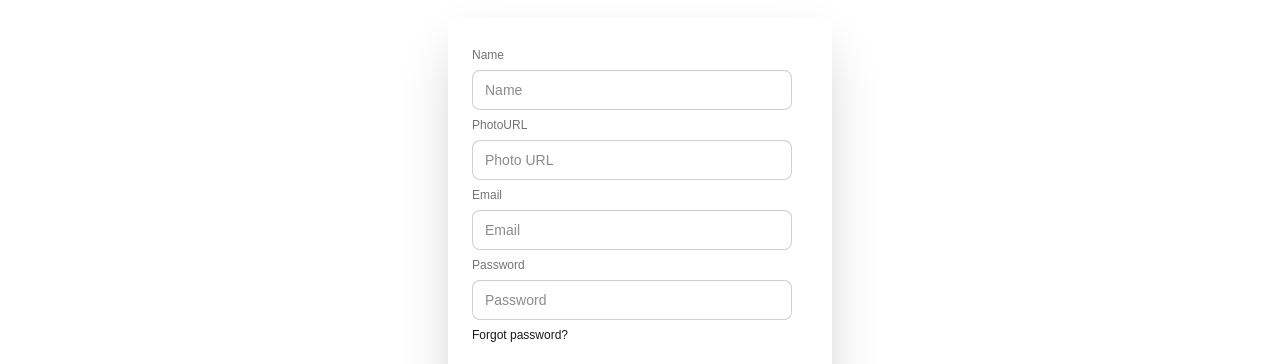
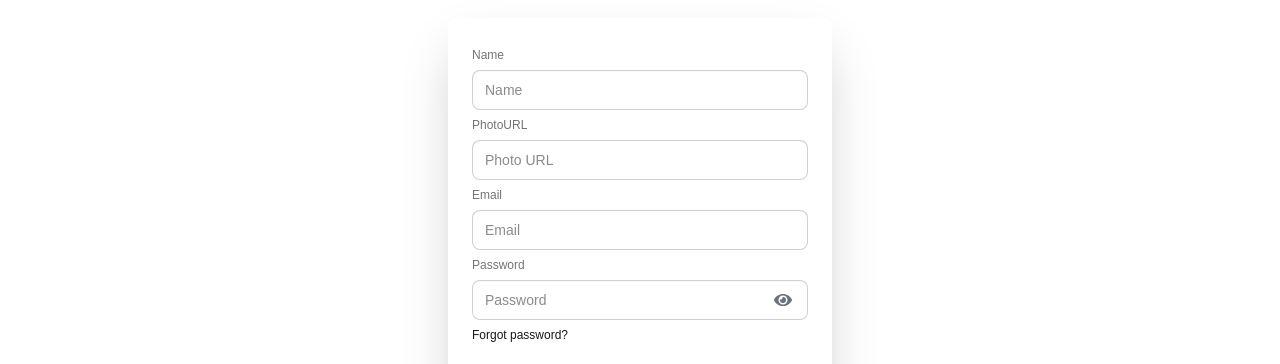
Before and after one commit to himel2535/ai-model-inventory-manager-client, a React (Vite) app: page /register in a window 1280 px wide. Shown: the part 230-594 px from the top of the page. Built offline with nearby package versions, Linux system fonts and the light colour scheme; no server answers.

Commit message:
added show icon on password

```diff
--- a/package.json
+++ b/package.json
@@ -16,6 +16,7 @@
     "lottie-react": "^2.4.1",
     "react": "^19.1.1",
     "react-dom": "^19.1.1",
+    "react-icons": "^5.5.0",
     "react-loader-spinner": "^8.0.0",
     "react-router": "^7.9.5",
     "react-toastify": "^11.0.5",
--- a/src/components/Login.jsx
+++ b/src/components/Login.jsx
@@ -3,12 +3,18 @@ import { Link, useLocation, useNavigate } from "react-router";
 import { AuthContext } from "../contexts/AuthContext";
 import { toast } from "react-toastify";
 import LoadingLine from "../components/LoadingLine";
+import { FaEye, FaEyeSlash } from "react-icons/fa";
 
 const Login = () => {
   const { signInWithGoogle, signInUser } = use(AuthContext);
   const [submitting, setSubmitting] = useState(false);
+  const [showPassword, setShowPassword] = useState(false);
   const navigate = useNavigate();
   const location = useLocation();
+
+  const togglePasswordVisibility = () => {
+    setShowPassword(!showPassword);
+  };
 
   // ----Email Sign In----
   const handleSignIn = (e) => {
@@ -63,19 +69,29 @@ const Login = () => {
               <input
                 type="email"
                 name="email"
-                className="input rounded-lg focus:border-0 focus:outline-gray-200"
+                className="input rounded-lg focus:border-0 focus:outline-gray-200 block w-full"
                 placeholder="Email"
                 required
               />
 
               <label className="label">Password</label>
-              <input
-                type="password"
-                name="password"
-                className="input rounded-lg focus:border-0 focus:outline-gray-200"
-                placeholder="Password"
-                required
-              />
+
+              <div className="relative">
+                <input
+                  type={showPassword ? "text" : "password"}
+                  name="password"
+                  className="input rounded-lg focus:border-0 focus:outline-gray-200 block w-full pr-10"
+                  placeholder="Password"
+                  required
+                />
+
+                <span
+                  className="absolute inset-y-0 right-0 pr-3 flex items-center cursor-pointer text-gray-500 hover:text-gray-700"
+                  onClick={togglePasswordVisibility}
+                >
+                  {showPassword ? <FaEyeSlash /> : <FaEye />}
+                </span>
+              </div>
 
               <div>
                 <a className="link link-hover">Forgot password?</a>
@@ -107,6 +123,7 @@ const Login = () => {
               "Signing in with Google..."
             ) : (
               <>
+                {/* Google SVG */}
                 <svg
                   aria-label="Google logo"
                   width="16"
--- a/src/components/Register.jsx
+++ b/src/components/Register.jsx
@@ -3,13 +3,19 @@ import { Link, useNavigate } from "react-router";
 import { AuthContext } from "../contexts/AuthContext";
 import { toast } from "react-toastify";
 import LoadingLine from "./LoadingLine";
+import { FaEye, FaEyeSlash } from "react-icons/fa";
 
 const Register = () => {
   const { signInWithGoogle, createUser, updateUserProfile } = use(AuthContext);
 
   const [submitting, setSubmitting] = useState(false);
+  const [showPassword, setShowPassword] = useState(false);
 
   const navigate = useNavigate();
+
+  const togglePasswordVisibility = () => {
+    setShowPassword(!showPassword);
+  };
 
   // ----Handle Email Signin----
   const handleEmailSignIn = (e) => {
@@ -89,44 +95,63 @@ const Register = () => {
         <div className="card-body">
           <form onSubmit={handleEmailSignIn}>
             <fieldset className="fieldset">
-              {/* email field */}
+              {/* Name field */}
               <label className="label">Name</label>
               <input
                 type="text"
                 name="displayName"
-                className="input rounded-lg  focus:border-0 focus:outline-gray-200"
+                className="input rounded-lg focus:border-0 focus:outline-gray-200 block w-full"
                 placeholder="Name"
               />
 
+              {/* PhotoURL field */}
               <label className="label">PhotoURL</label>
               <input
                 type="text"
                 name="photoURL"
-                className="input rounded-lg  focus:border-0 focus:outline-gray-200"
+                className="input rounded-lg focus:border-0 focus:outline-gray-200 block w-full"
                 placeholder="Photo URL"
               />
-              {/* email field */}
+
+              {/* Email field */}
               <label className="label">Email</label>
               <input
                 type="email"
                 name="email"
-                className="input rounded-lg  focus:border-0 focus:outline-gray-200"
+                // CHANGES: block w-full যোগ করা হয়েছে
+                className="input rounded-lg focus:border-0 focus:outline-gray-200 block w-full"
                 placeholder="Email"
               />
-              {/* password field */}
+
               <label className="label">Password</label>
-              <input
-                type="password"
-                name="password"
-                className="input rounded-lg  focus:border-0 focus:outline-gray-200"
-                placeholder="Password"
-              />
+              <div className="relative">
+                <input
+                  type={showPassword ? "text" : "password"}
+                  name="password"
+                  className="input rounded-lg focus:border-0 focus:outline-gray-200 block w-full pr-12"
+                  placeholder="Password"
+                  required
+                />
+
+                <span
+                  className="absolute inset-y-0 right-0 pr-4 flex items-center text-lg cursor-pointer text-gray-500 hover:text-gray-700"
+                  onClick={togglePasswordVisibility}
+                >
+                  {showPassword ? <FaEyeSlash /> : <FaEye />}
+                </span>
+              </div>
+
               <div>
                 <a className="link link-hover">Forgot password?</a>
               </div>
-              <button className="btn text-white mt-4 " disabled={submitting}>
+
+              <button
+                className="btn w-full text-white mt-4 "
+                disabled={submitting}
+              >
                 {submitting ? "Registering..." : "Register"}
               </button>
+
               {submitting && (
                 <div>
                   <LoadingLine></LoadingLine>
```
Also changed, not shown: 1 other file (tests, documents, lock files or other folders).
